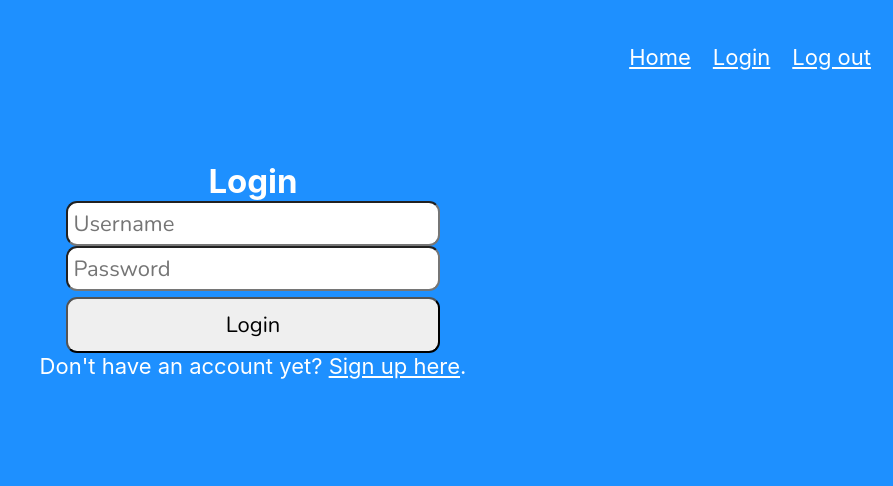
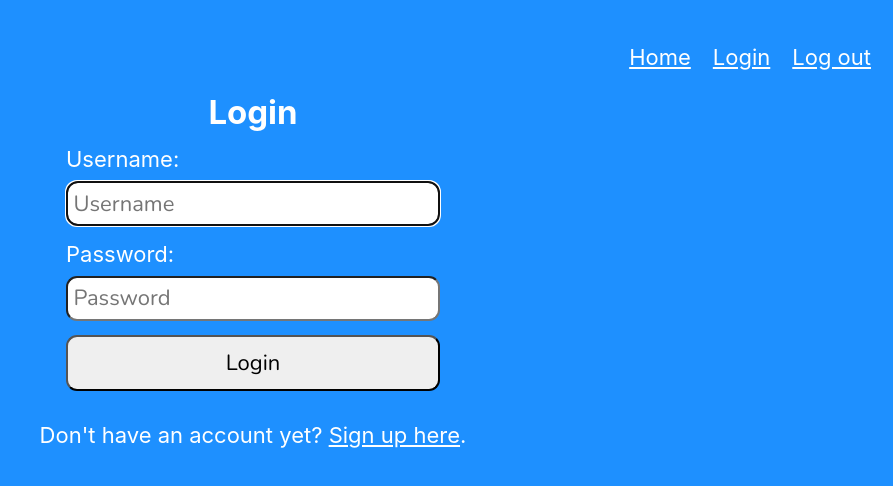
Before and after one commit to imasharc/ShaReCon, a React (Create React App) app in the folder frontend/: page /login in a window 1280 px wide. Shown: the top 486 px of the page, without its empty margins (387-1280 px from the left). Built offline with nearby package versions, Linux system fonts and the light colour scheme.

Commit message:
Make the LoginForm in the same style as SignUp form

```diff
--- a/frontend/src/components/LoginForm.jsx
+++ b/frontend/src/components/LoginForm.jsx
@@ -1,12 +1,30 @@
-import React, { useState } from 'react';
+import React, { useState, useRef, useEffect } from 'react';
 import { Link, useHistory } from 'react-router-dom'; // Import the Link component
+import { faCheck, faTimes, faInfoCircle } from '@fortawesome/free-solid-svg-icons';
+import { FontAwesomeIcon } from '@fortawesome/react-fontawesome';
 import '../styles/LoginForm.css'
 
 function LoginForm() {
+  const userRef = useRef();
+  const errRef = useRef();
+
   const [username, setUsername] = useState('');
   const [password, setPassword] = useState('');
   const [error, setError] = useState(null);
   const history = useHistory(); // Initialize useHistory
+
+  // set the focus when the component loads
+  useEffect(() => {
+    // Check if the input element exists before trying to focus on it
+    if (userRef.current) {
+      userRef.current.focus();
+    }
+  }, [])
+
+  // clear out the error message everytime any of the state pieces from dependency array change
+  useEffect(() => {
+    setError('');
+  }, [username, password])
 
   const handleLogin = (e) => {
     e.preventDefault();
@@ -40,24 +58,40 @@ function LoginForm() {
 
   return (
     <section className='LoginForm'>
-      <h2>Login</h2>
+      <p ref={errRef} className={error ? 'errmsg' : 'offscreen'} aria-live='assertive'>{error}</p>
+      <h1>Login</h1>
+      <form onSubmit={handleLogin}>
+        <label htmlFor='username'>
+            Username:
+        </label>
         <input
-        type="text"
-        placeholder="Username"
+          type='text'
+          id='username'
+          placeholder='Username'
+          ref={userRef}
+          autoComplete='off'
           value={username}
           onChange={(e) => setUsername(e.target.value)}
+          required
         />
+
+        <label htmlFor='password'>
+          Password:
+        </label>
         <input
-        type="password"
-        placeholder="Password"
+          type='password'
+          id='password'
+          placeholder='Password'
+          autoComplete='off'
           value={password}
           onChange={(e) => setPassword(e.target.value)}
+          required
         />
-      <button onClick={handleLogin}>Login</button>
-      {error && <div className="error-message">{error}</div>}
-
+        <button>Login</button>
+        {/* {error && <div className='error-message'>{error}</div>} */}
+      </form>
       <p>
-        Don't have an account yet? <Link to="/signup">Sign up here</Link>.
+        Don't have an account yet? <Link to='/signup'>Sign up here</Link>.
       </p>
     </section>
   );
```
Lines whose indentation alone changed are shown as unchanged.
